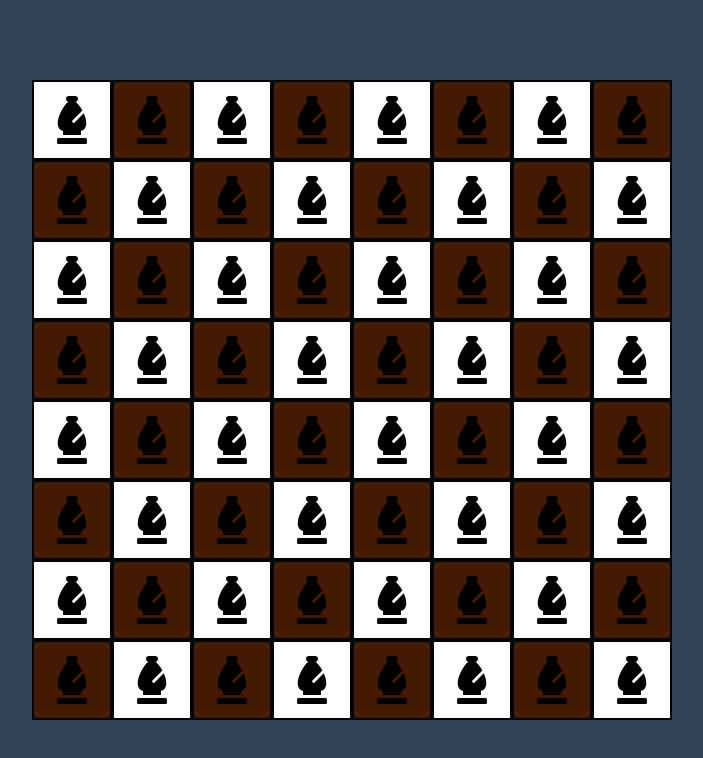
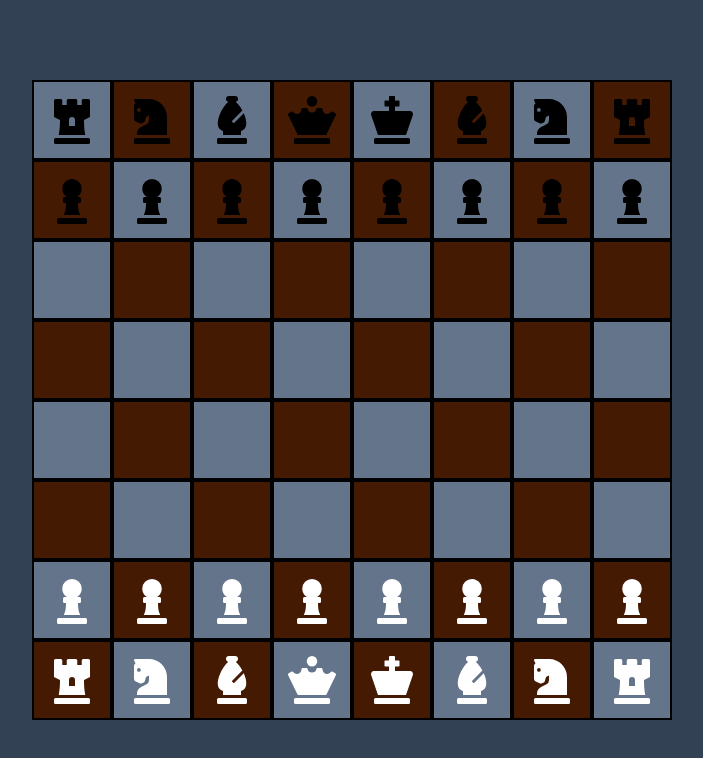
Before and after one commit to Srinjoy003/chess, a Next.js app: page / in a window 1280 px wide. Shown: the top 758 px of the page, without its empty margins (288-991 px from the left). Built offline with nearby package versions, Linux system fonts and the light colour scheme.

Commit message:
set up pieces

```diff
--- a/app/page.tsx
+++ b/app/page.tsx
@@ -13,11 +13,22 @@ import { v4 as uuidv4 } from "uuid";
 function CreateBoardMap() {
 	const board = [];
 
-	for (let i = 1; i <= 8; i++) {
+	for (let i = 0; i <= 7; i++) {
 		let row = [];
-		for (let j = 1; j <= 8; j++) {
-			row.push("_");
+		for (let j = 0; j <= 7; j++) {
+			if (i == 1 || i == 6) row.push("P");
+			else if (i == 0 || i == 7) {
+				if (j == 0 || j == 7) row.push("R");
+				else if (j == 1 || j == 6) row.push("H");
+				else if (j == 2 || j == 5) row.push("B");
+				else if(j == 3) row.push("Q");
+				else if(j == 4) row.push("K");
+
+			}
+			else
+				row.push("_");
 		}
+
 		board.push(row);
 	}
 
@@ -30,11 +41,20 @@ function CreateBoard(boardMap: string[][]) {
 			return (
 				<div
 					className={`flex flex-row w-20 h-20 border-2 border-black text-5xl items-center justify-center ${
-						(i + j) % 2 ? "bg-amber-950" : "bg-white"
-					}`}
+						(i + j) % 2 ? "bg-amber-950" : "bg-slate-500"
+					} ${i > 5 ? "text-white": "text-black"}`}
 					key={i * j}
 				>
-					<FaChessBishop />
+					{col == "P" && <FaChessPawn />}
+					{col == "R" && <FaChessRook />}
+					{col == "K" && <FaChessKing />}
+					{col == "H" && <FaChessKnight />}
+					{col == "Q" && <FaChessQueen />}
+					{col == "B" && <FaChessBishop />}
+
+
+
+
 				</div>
 			);
 		});
@@ -52,8 +72,6 @@ export default function Home() {
 	const boardMap = CreateBoardMap();
 	const board = CreateBoard(boardMap);
 
-
-
 	return (
 		<div className="flex flex-col w-screen h-screen items-center justify-center bg-slate-700">
 			{board}
```
